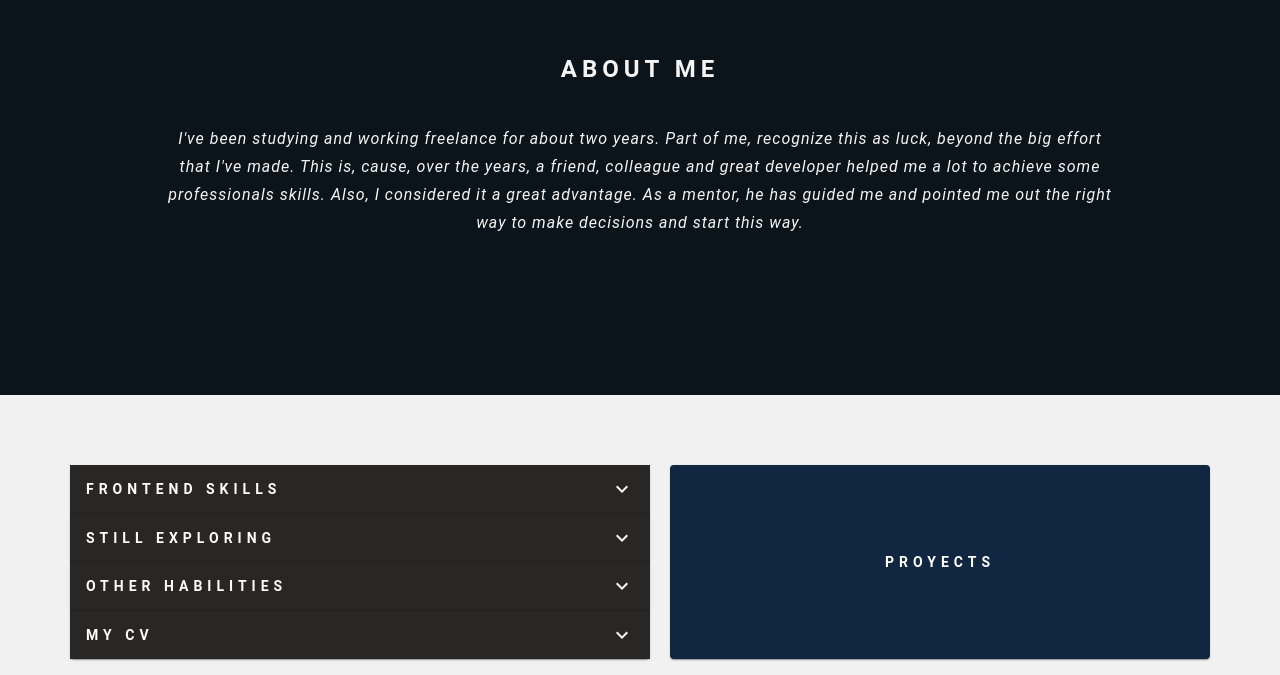
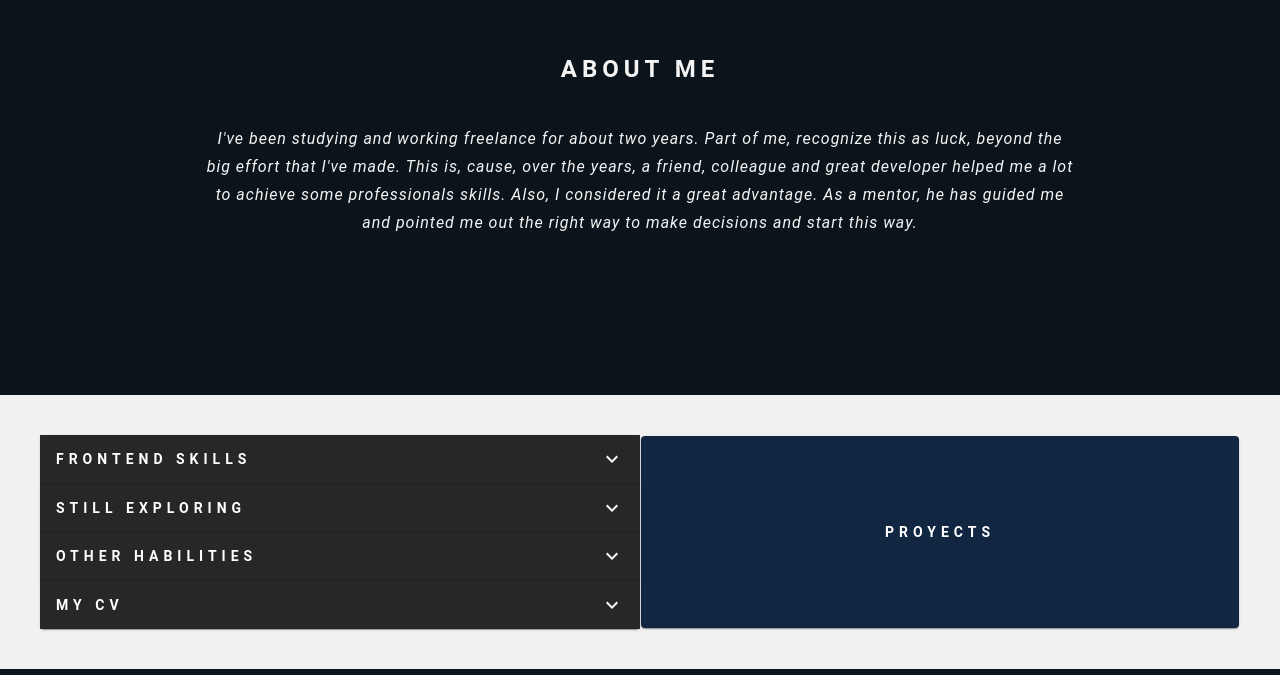
Before and after one commit to Widoski/portfolio-app, a React (Create React App) app: page / in a window 1280 px wide. Shown: the part 605-1280 px from the top of the page. Built offline with nearby package versions, Linux system fonts and the light colour scheme.

Commit message:
refactoring code

```diff
--- a/src/components/About.js
+++ b/src/components/About.js
@@ -3,7 +3,7 @@ import { Grid, Typography } from '@material-ui/core';
 
 const styles = {
     about: {
-        height: 500,
+        minHeight: 500,
         alignItems: "center",
         textAlign: "center",
         justifyContent: "center",
@@ -18,10 +18,10 @@ export default function AboutSection() {
             id="about"
             container item xs={12} style={styles.about}>
             <Grid item xs={12} sm={9} xl={9}>
-                <Typography variant="h5" style={{ paddingBottom: 40, fontWeight: "bold", letterSpacing: 5 }}>
+                <Typography variant="h5" style={{ paddingTop: 40, fontWeight: "bold", letterSpacing: 5 }}>
                     ABOUT ME
 			    </Typography>
-                <Typography variant="subtitle1" style={{ letterSpacing: 1 }}>
+                <Typography variant="subtitle1" style={{ letterSpacing: 1, padding: 40 }}>
                     <span style={{ fontStyle: "italic" }}
                     >
                         I've been studying and working freelance for about two years. Part of me, recognize this as luck, beyond the big effort that I've made.
--- a/src/components/Footer.js
+++ b/src/components/Footer.js
@@ -16,7 +16,7 @@ export default function Footer() {
             <Avatar src={diego} style={{ margin: 20, width: "100px", height: "100px" }} />
             <hr style={{ width: "50%" }} />
             <Typography style={{ paddingTop: 5, color: "#f5f5f5", fontWeight: "lighter" }} variant="subtitle2">
-                © 2020. Developed by Diego Orefici. All rights, reserved.
+                © 2020. All rights, reserved.
             </Typography>
         </Grid>
     )
--- a/src/components/Skills.js
+++ b/src/components/Skills.js
@@ -8,7 +8,7 @@ import Projects from './Projects';
 const styles = {
     skills: {
         backgroundColor: "#f1f1f1",
-        padding: 60
+        padding: 40
     },
     accordion: {
         backgroundColor: "#282726",
@@ -49,7 +49,7 @@ export default function Skills() {
                 projects ? (
                     <Projects showProjects={showProjects} />
                 ) : <>
-                        <Grid item xs={12} sm={6} xl={6} style={{ margin: 10 }}>
+                        <Grid item xs={12} sm={6} xl={6}>
                             <Accordion style={styles.backgroundAccordion} expanded={expanded === "panel1"} onChange={onChangeAccordion("panel1")}>
                                 <AccordionSummary expandIcon={<ExpandMoreIcon style={{ color: "#f5f5f5" }} />} style={styles.accordion}>
                                     <Typography variant="button" style={{ color: "white", fontWeight: "bold", letterSpacing: 5 }}
@@ -161,7 +161,7 @@ export default function Skills() {
                                 <Card
                                     onMouseOver={() => setBackgroundColor(true)}
                                     onMouseLeave={() => setBackgroundColor(false)}
-                                    style={{ backgroundColor: "#db6400", minHeight: 180, margin: 10, flex: 1, display: "flex", flexDirection: "column", alignItems: "center", textAlign: "center", justifyContent: "center" }}>
+                                    style={{ backgroundColor: "#db6400", minHeight: 180, margin: 1, flex: 1, display: "flex", flexDirection: "column", alignItems: "center", textAlign: "center", justifyContent: "center" }}>
                                     <Typography variant="button" style={{ color: "white", fontWeight: "bold", letterSpacing: 5 }}
                                     >
                                         ¿WANT TO SEE MY WORK?
@@ -179,7 +179,7 @@ export default function Skills() {
                                 onMouseOver={() => setBackgroundColor(true)}
                                 onMouseLeave={() => setBackgroundColor(false)}
                                 style={{
-                                    backgroundColor: "#102641", minHeight: 180, margin: 10, flex: 1, display: "flex", alignItems: "center", justifyContent: "center"
+                                    backgroundColor: "#102641", minHeight: 180, margin: 1, flex: 1, display: "flex", alignItems: "center", justifyContent: "center"
                                 }}>
                                     <Typography className="flash" variant="button" style={{ color: "white", fontWeight: "bold", letterSpacing: 5 }}>PROYECTS</Typography>
                                 </Card>
```
